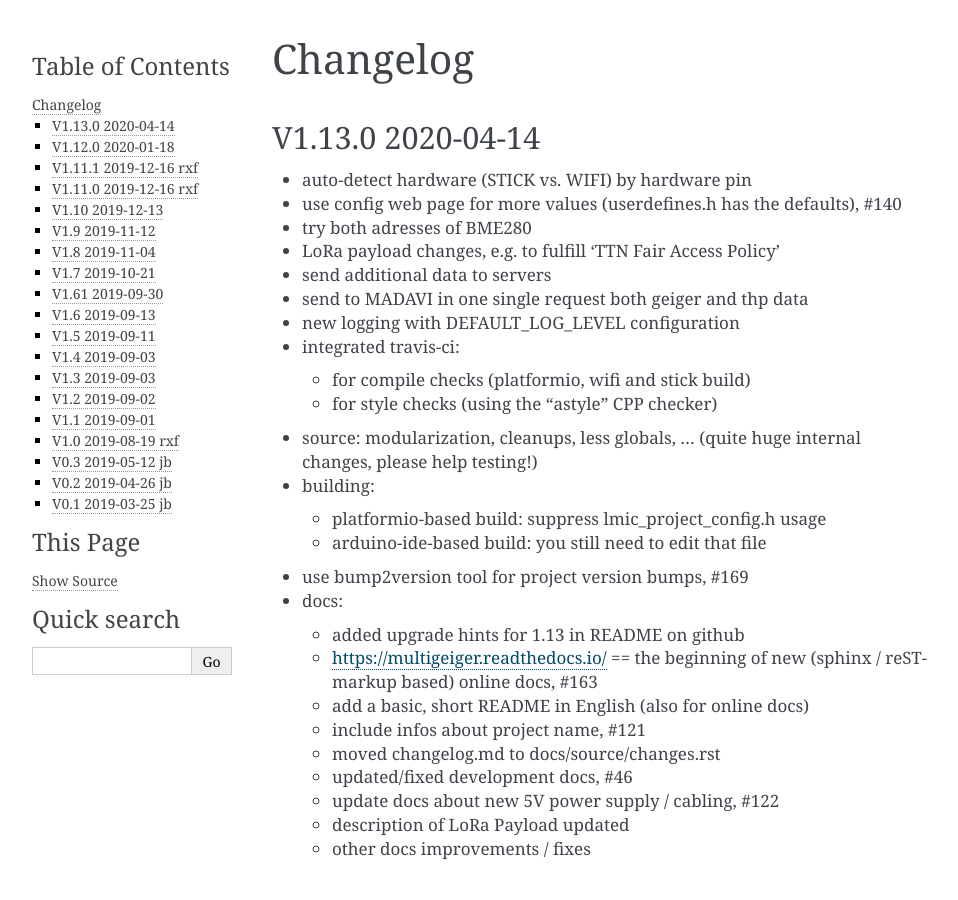
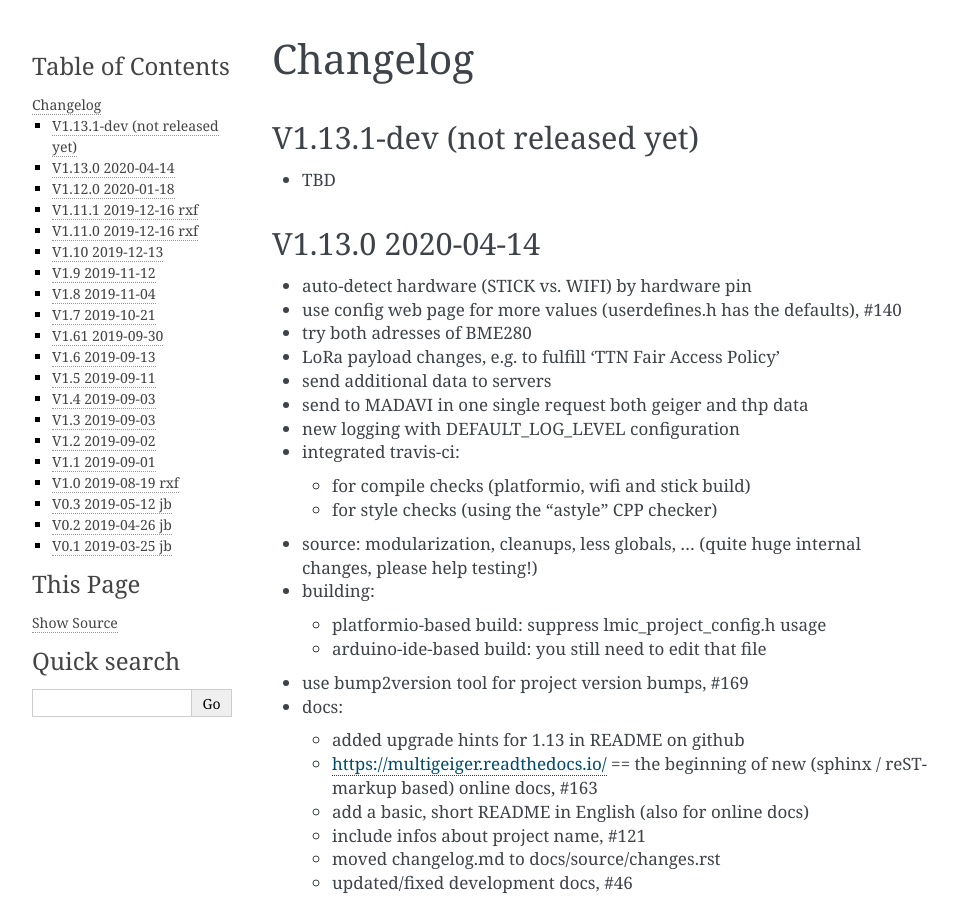
Before and after one commit to ecocurious2/MultiGeiger, a Sphinx documentation site: the page built from docs/source/changes.rst, in a window 1280 px wide and 900 px high. Shown: the whole window, without its empty margins (148-1106 px from the left). Built offline with Sphinx 7.4.7, drawn with Linux system fonts in a browser that asks for light colours.

Commit message:
bump to 1.13.1-dev, add new changelog section

```diff
--- a/docs/source/changes.rst
+++ b/docs/source/changes.rst
@@ -2,6 +2,11 @@
 
 Changelog
 =========
+
+V1.13.1-dev (not released yet)
+------------------------------
+
+* TBD
 
 V1.13.0 2020-04-14
 ------------------
--- a/docs/source/conf.py
+++ b/docs/source/conf.py
@@ -22,7 +22,7 @@ copyright = '2020, see AUTHORS'
 author = 'see AUTHORS'
 
 # The full version, including alpha/beta/rc tags
-release = 'V1.13.0'
+release = 'V1.13.1-dev'
 
 
 # -- General configuration ---------------------------------------------------
```
Also changed, not shown: .bumpversion.cfg, 1 other file.
